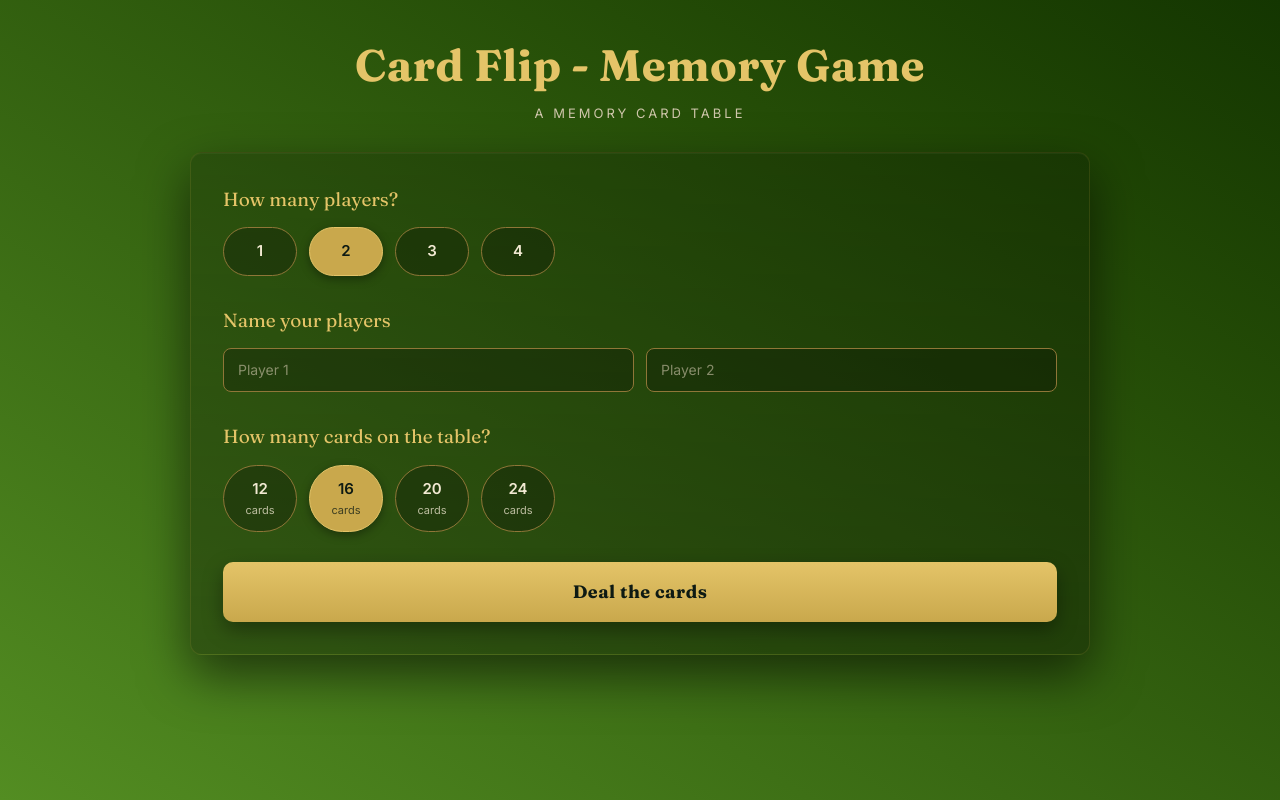
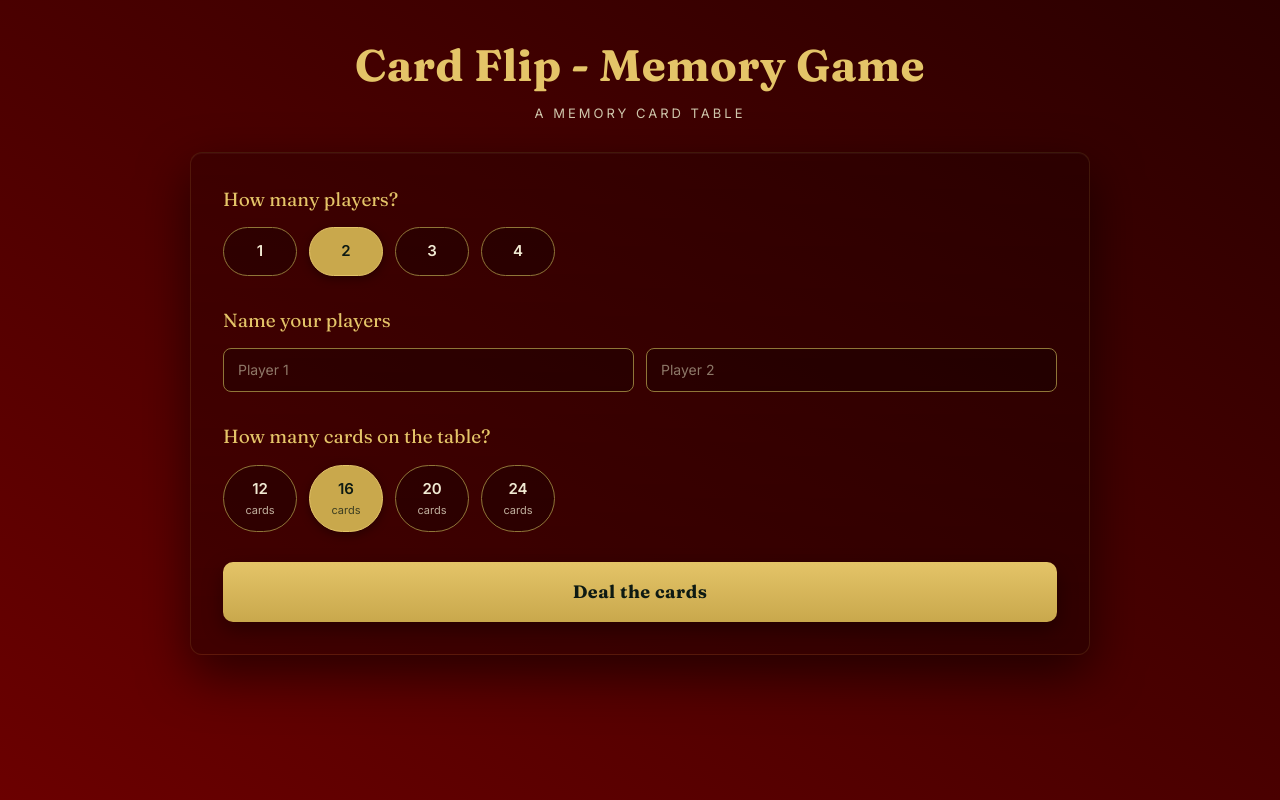
Before and after one commit to kharizzakaye/card-flip-memory, a React (Vite) app: page / in a window 1280 px wide. Built offline with nearby package versions, Linux system fonts and the light colour scheme.

Commit message:
Update color palette to red

```diff
--- a/src/components/CardFlipGame.tsx
+++ b/src/components/CardFlipGame.tsx
@@ -166,7 +166,7 @@ export default function CardFlipGame() {
 
   return (
     <div
-      className="min-h-screen font-inter text-cream px-4 pt-8 pb-16 flex justify-center bg-gradient-to-tr from-[#538d22] to-[#143601]"
+      className="min-h-screen font-inter text-cream px-4 pt-8 pb-16 flex justify-center bg-gradient-to-tr from-[#6B0000] to-[#2B0000]"
     >
       <div className="w-full max-w-[900px]">
         <div className="text-center mb-7">
--- a/src/index.css
+++ b/src/index.css
@@ -4,8 +4,8 @@
 @theme {
   --font-fraunces: 'Fraunces', serif;
   --font-inter: 'Inter', sans-serif;
-  --color-felt: #0B3D2E;
-  --color-felt-dark: #082921;
+  --color-felt: #6B0000;
+  --color-felt-dark: #2B0000;
   --color-cream: #F1E9D2;
   --color-gold: #E4C468;
   --color-gold-dark: #C9A84C;
@@ -35,7 +35,7 @@
   justify-content: center;
 }
 .card-back {
-  background: radial-gradient(circle at center, rgba(201,168,76,0.18) 0%, transparent 55%), #082921;
+  background: radial-gradient(circle at center, rgba(201,168,76,0.18) 0%, transparent 55%), #2B0000;
   border: 1.5px solid #8f7638;
   box-shadow: inset 0 0 0 4px rgba(201,168,76,0.08);
 }
```
